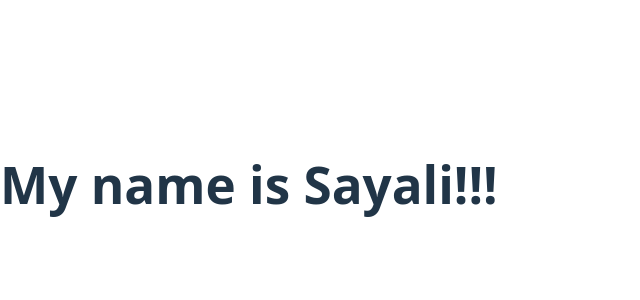
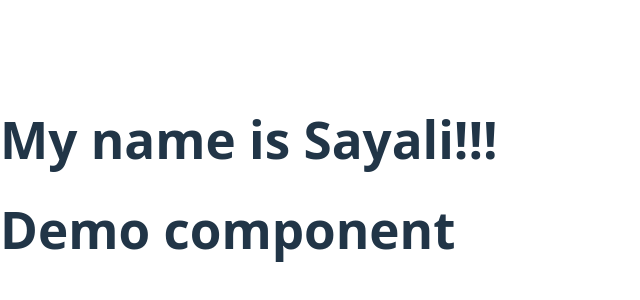
Before and after one commit to sayali251220/React_viteapp, a React (Vite) app: page / in a window 1280 px wide. Shown: the part 216-516 px from the top of the page, without its empty margins (0-640 px from the left). Built offline with nearby package versions, Linux system fonts and the light colour scheme.

Commit message:
Added Demo.jsx component

```diff
--- a/src/App.jsx
+++ b/src/App.jsx
@@ -1,7 +1,10 @@
+import Demo from './Demo.jsx';
+
 function App() {
   return (
     <div>
       <h1>My name is Sayali!!!</h1>
+      <Demo />
     </div>
   );
 }
--- /dev/null
+++ b/src/Demo.jsx
@@ -0,0 +1,9 @@
+function Demo() {
+    return (
+      <div>
+        <h1>Demo component</h1>
+      </div>
+    );
+  }
+
+  export default Demo;
```
